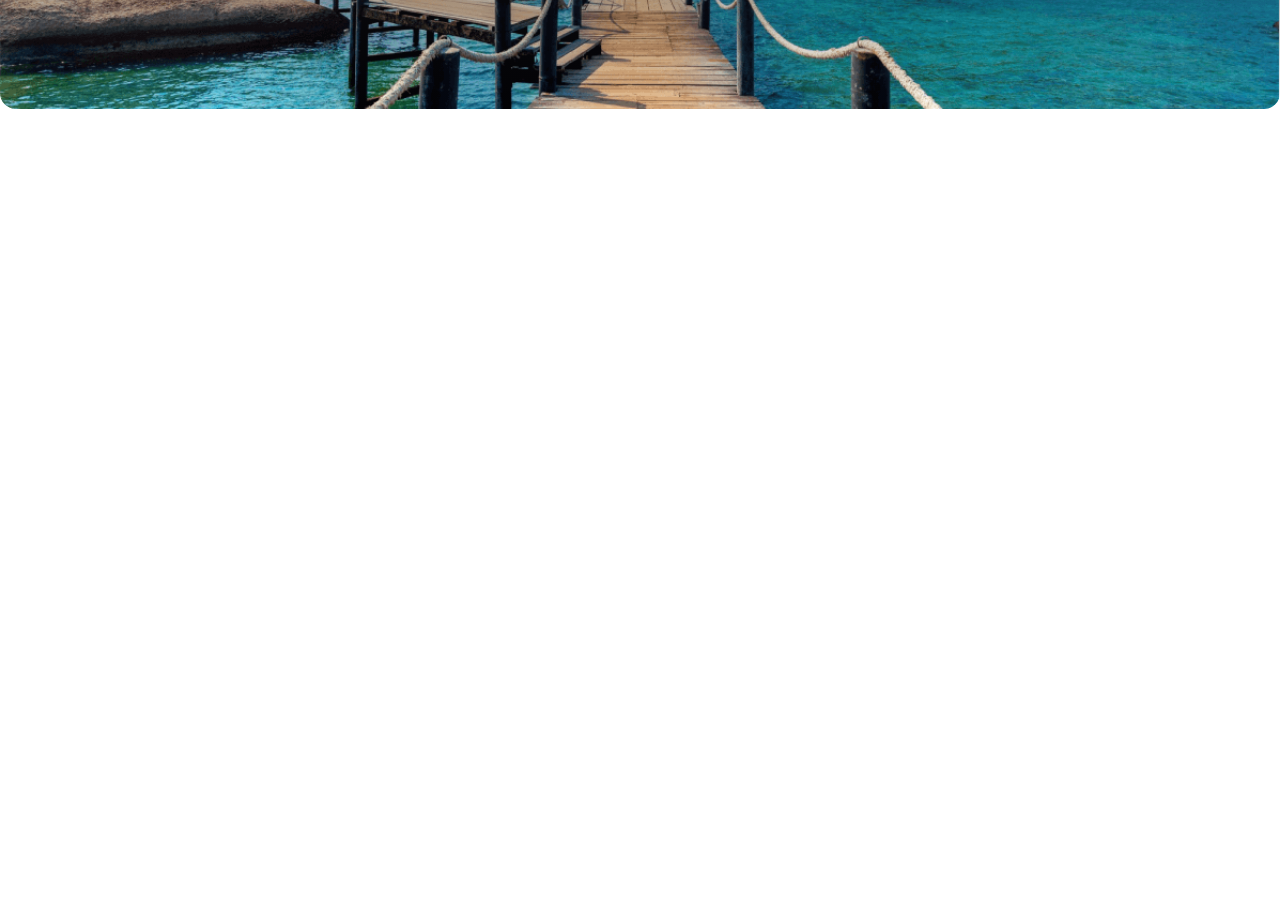
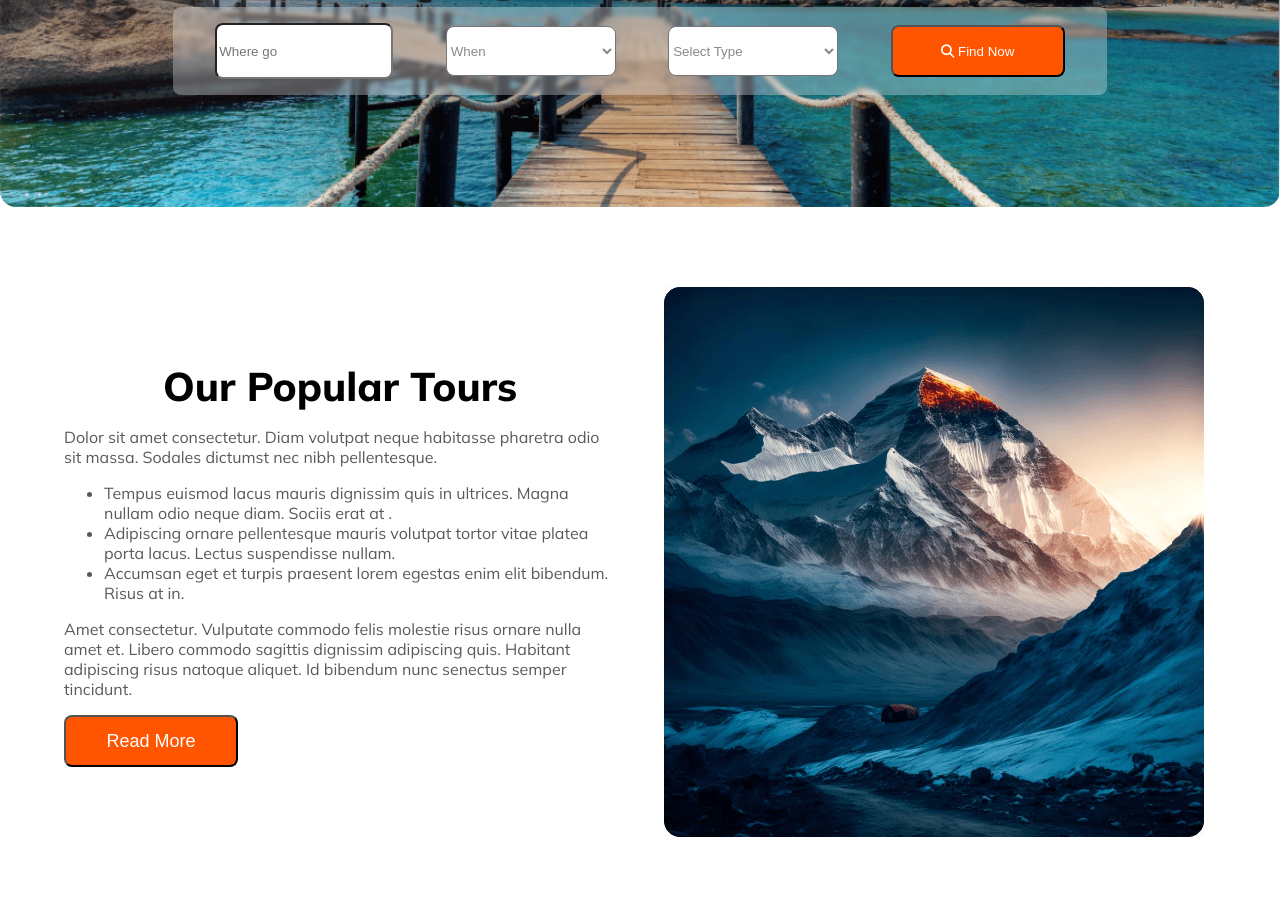
Before and after one commit to md-munna-khan/hero-travel, a plain HTML site: page index.html in a window 1280 px wide. Shown: the part 445-1366 px from the top of the page. Before the commit the page ends 800 px from the top, so only its background shows below. Drawn offline with Linux system fonts and the light colour scheme.

Commit message:
Add our popular section

```diff
--- a/index.html
+++ b/index.html
@@ -24,6 +24,7 @@
     </div>
    </nav>
    <!-- navbar ends -->
+    <!-- explore travel -->
     <section class="Explore-travel-container">
         <div class="Explore">
             <h3>Explore Your Travel</h3>
@@ -36,10 +37,29 @@
                 <select name="" id="">
                     <option value="">Select Type</option>
                 </select>
-                <button class="btn-primary"><i class="fa-solid fa-magnifying-glass"></i>Find Now</button>
+                <button class="btn-primaryfind"><i class="fa-solid fa-magnifying-glass"></i> Find Now</button>
             </div>
         </div>
 
     </section>
+    <!-- our popular section  tours start -->
+     <section class=" container popular-tours">
+<div class="popular-container">
+<h3 class="heading-content">Our Popular Tours</h3>
+<p>Dolor sit amet consectetur. Diam volutpat neque habitasse pharetra odio sit massa. Sodales dictumst nec nibh pellentesque.</p>
+<ul>
+    <li>Tempus euismod lacus mauris dignissim quis in ultrices. Magna nullam odio neque diam. Sociis erat at .</li>
+    <li>Adipiscing ornare pellentesque mauris volutpat tortor vitae platea porta lacus. Lectus suspendisse nullam.</li>
+    <li> Accumsan eget et turpis praesent lorem egestas enim elit bibendum. Risus at in.</li>
+</ul>
+<p>Amet consectetur. Vulputate commodo felis molestie risus
+    ornare nulla amet et. Libero commodo sagittis dignissim adipiscing quis. Habitant adipiscing risus natoque aliquet. Id bibendum nunc senectus semper tincidunt. </p>
+    <button class="btn-primary">Read More</button>
+</div>
+<div class="image-popular">
+    <img src="Images/Rectangle 4.png" alt="">
+</div>
+
+     </section>
 </body>
 </html>
--- a/styles/style.css
+++ b/styles/style.css
@@ -20,8 +20,22 @@ font-size: 16px;
 font-weight: 400;
 text-align: center;
 }
+.heading-content{
+font-size: 40px;
+font-weight: 800;
+justify-content: center;
+align-items: center;
+text-align: center;
+}
 /* navbar styles start */
 .nav-container{
+    width: 90%;
+    display: flex;
+    justify-content: space-between;
+    margin:  80px auto;
+    align-items: center;
+}
+.container{
     width: 90%;
     display: flex;
     justify-content: space-between;
@@ -76,3 +90,60 @@ color:rgb(255, 255, 255) ;
 .Explore-travel-container p{
     color: rgb(255, 255, 255);
 }
+.travel-inputs{
+    margin-top:2rem ;
+    border-radius: 8px;
+
+background: rgba(255, 255, 255, 0.3);
+padding: 1rem;
+display: flex;
+justify-content: space-around;
+align-items: center;
+backdrop-filter: blur(2px);
+}
+input,select{
+width: 170px;
+height: 50px;
+border-radius: 8px;
+padding: 0 auto;
+background: rgb(255, 255, 255);
+color: rgba(19, 19, 24, 0.5);
+}
+.btn-primaryfind{
+width: 174px;
+height: 52px;
+
+border-radius: 8px;
+color: rgb(255, 255, 255);
+background: rgb(255, 84, 0);
+}
+.btn-primary{
+    width: 174px;
+    height: 52px;
+font-size: 18px;
+font-weight: 400;
+border-radius: 8px;
+color: rgb(255, 255, 255);
+background: rgb(255, 84, 0);
+}
+/* popular tour style */
+.popular-tours{
+    display: grid;
+    grid-template-columns: 1fr 1fr;
+    gap:3rem;
+}
+.popular-container {
+
+    display: flex;
+    flex-direction: column;
+    row-gap: 1rem;
+    justify-content: space-between;
+}
+.popular-container p,
+.popular-container li
+{
+    text-align: left;
+    font-size: 16px;
+font-weight: 400;
+color: rgba(19, 19, 24, 0.7);
+}
```
